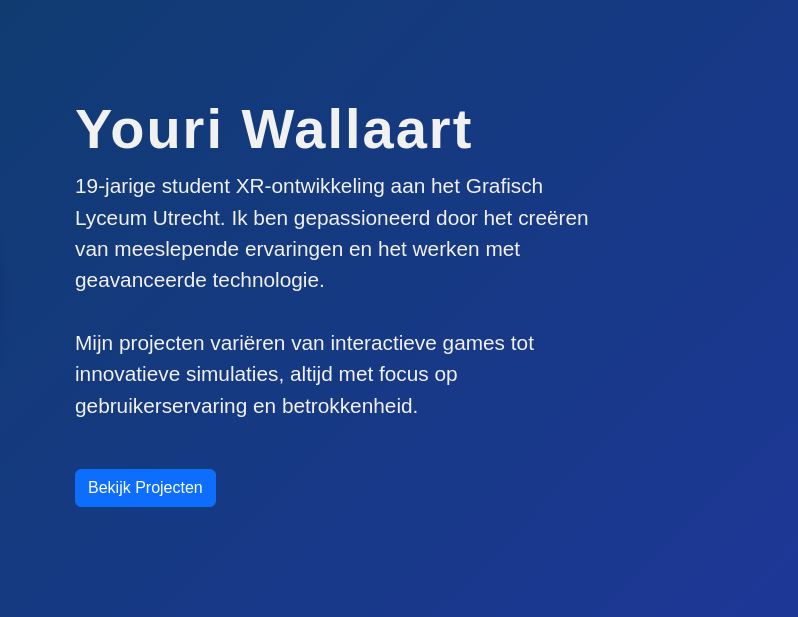
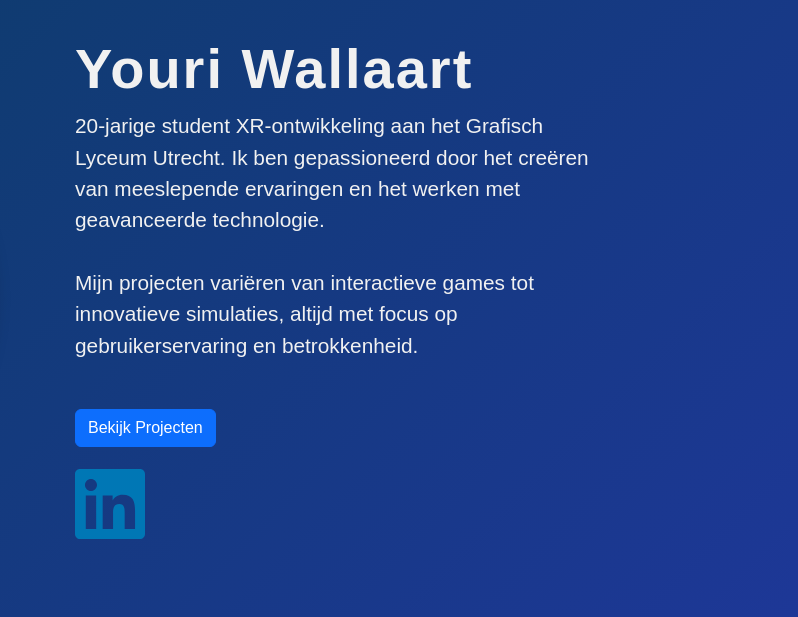
Before and after one commit to reaperberry/portofolio, a plain HTML site: page index.html in a window 1280 px wide. Shown: the part 165-782 px from the top of the page, 482-1280 px from the left. Drawn offline with nearby package versions, Linux system fonts and the light colour scheme.

Commit message:
linkedn en leeftijd

```diff
--- a/index.html
+++ b/index.html
@@ -140,13 +140,17 @@
       <div class="col-md-7 d-flex flex-column justify-content-center text-md-start text-center">
         <h1 class="fw-bold display-4">Youri Wallaart</h1>
         <p class="lead">
-          19-jarige student XR-ontwikkeling aan het Grafisch Lyceum Utrecht.
+          20-jarige student XR-ontwikkeling aan het Grafisch Lyceum Utrecht.
           Ik ben gepassioneerd door het creëren van meeslepende ervaringen en het werken met geavanceerde technologie.
         </p>
         <p>
           Mijn projecten variëren van interactieve games tot innovatieve simulaties, altijd met focus op gebruikerservaring en betrokkenheid.
         </p>
         <a href="#projects" class="btn btn-primary mt-3 align-self-md-start mx-auto mx-md-0">Bekijk Projecten</a>
+        <a href="https://www.linkedin.com/in/youri-wallaart-477a8a369" target="_blank"
+     style="color: #0077b5; font-size: 80px; text-decoration: none;">
+    <i class="fab fa-linkedin"></i>
+  </a>
       </div>
     </div>
   </div>
```
